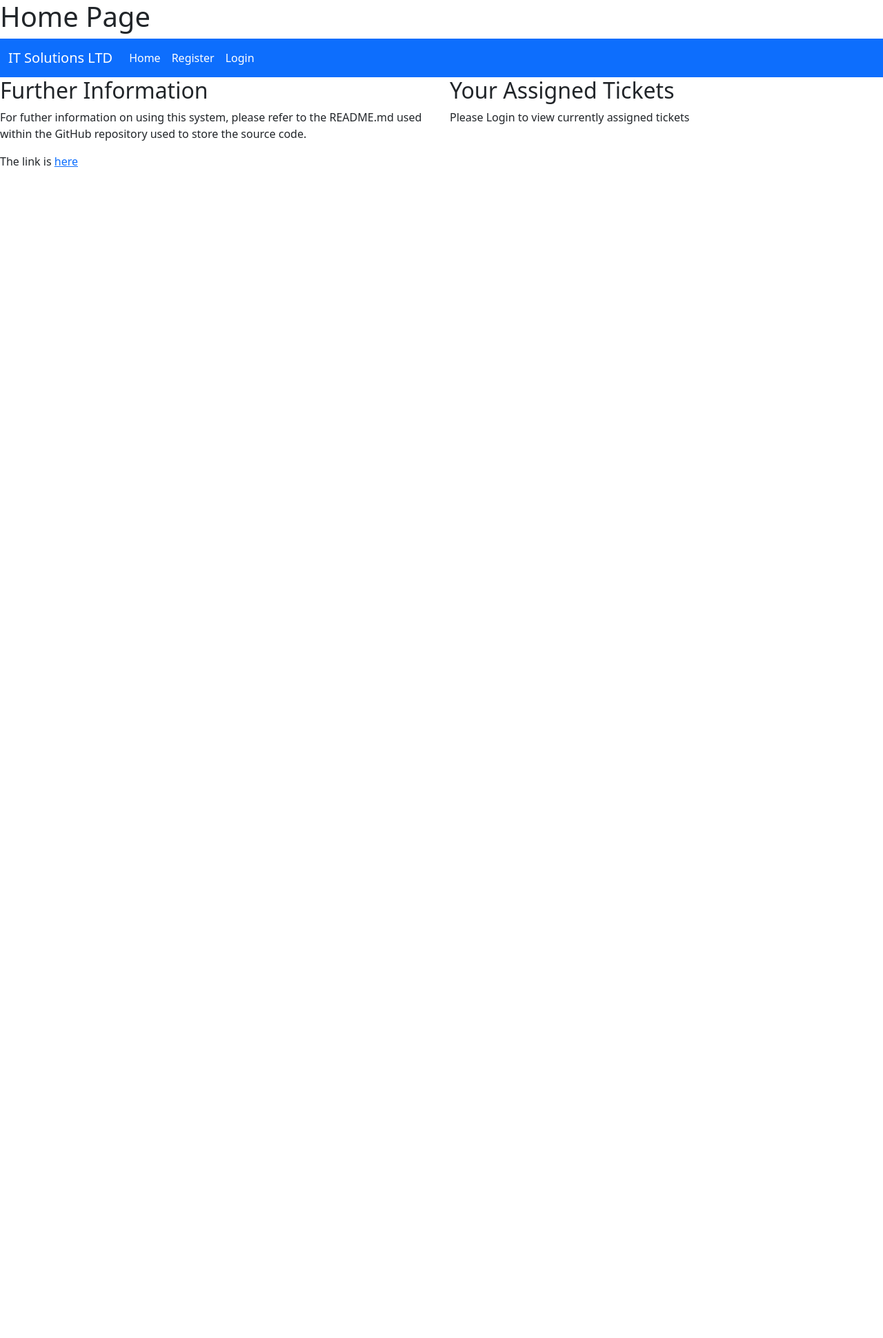
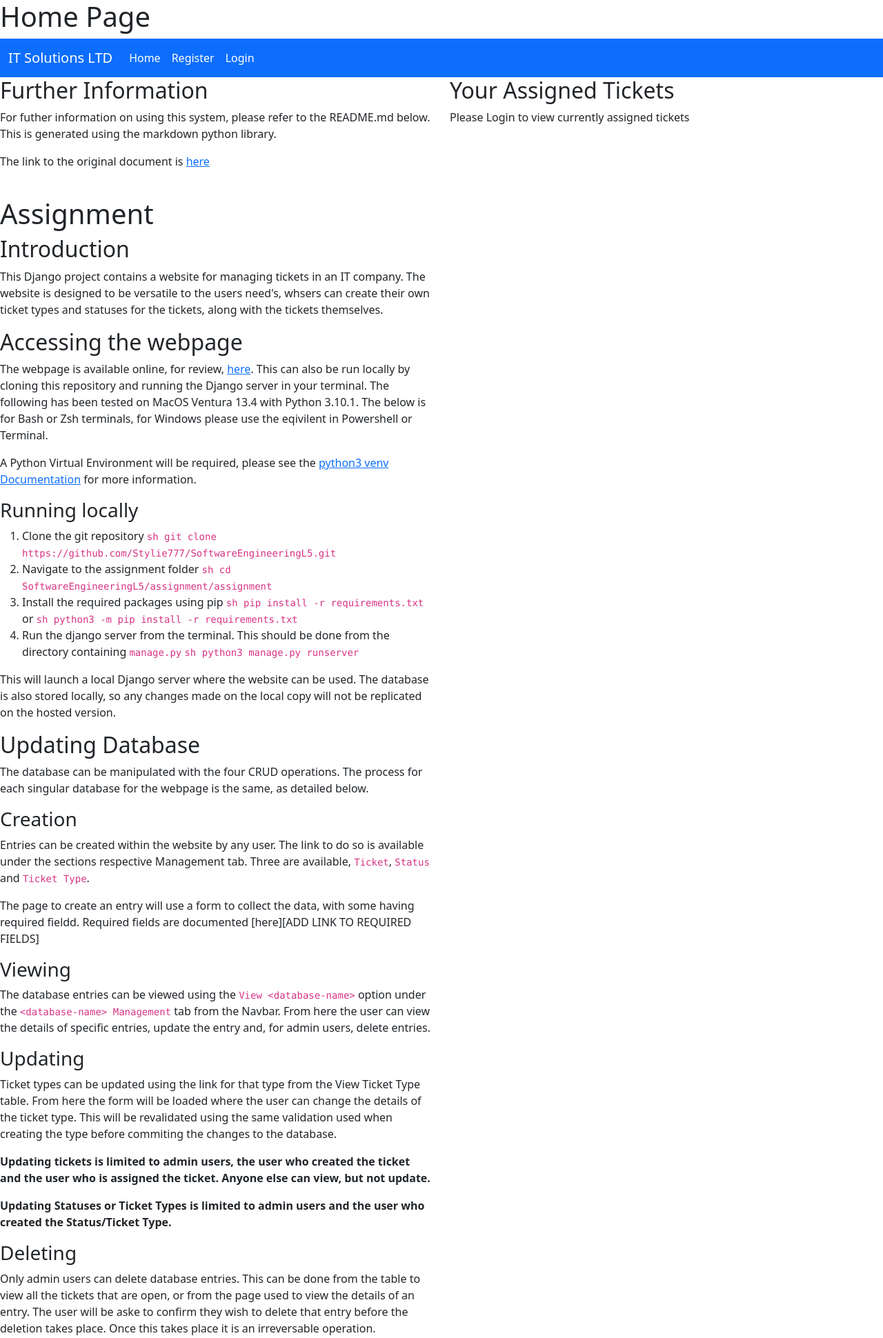
Before and after one commit to Stylie777/SoftwareEngineeringL5, a Django app: page / in a window 1280 px wide. Shown: the top 1940 px of the page at 69% size. Before the commit the page ends 242 px from the top, so only its background shows below. Run offline with Django 4.2, Linux system fonts and the light colour scheme.

Commit message:
readme: Enable README to be viewed from Home
This enables the README to be read within the Home page of the website. This uses the python library markdown to generate html within the README.md template, which is then shown on the home page. This may be moved to its own page in the future.

```diff
--- a/assignment/assignment/myapp/templates/myapp/home.html
+++ b/assignment/assignment/myapp/templates/myapp/home.html
@@ -9,8 +9,10 @@
         <div class="row">
             <div class="col-lg-6">
                 <h2>Further Information</h2>
-                <p>For futher information on using this system, please refer to the README.md used within the GitHub repository used to store the source code.<p/>
-                <p>The link is <a href="https://github.com/Stylie777/SoftwareEngineeringL5/blob/main/assignment/assignment/README.md">here</a></p>
+                <p>For futher information on using this system, please refer to the README.md below. This is generated using the markdown python library.<p/>
+                <p>The link to the original document is <a href="https://github.com/Stylie777/SoftwareEngineeringL5/blob/main/assignment/assignment/README.md">here</a></p>
+                <br>
+                {% include 'myapp/readme.html' %}
             </div>
             <div class="col-lg-6">
                 <h2>Your Assigned Tickets</h2>
--- /dev/null
+++ b/assignment/assignment/myapp/templates/myapp/readme.html
@@ -0,0 +1 @@
+{% comment %} This is intentionally blank, markdown within Pythonw will generate the HTML based off README.md {% endcomment %}
--- a/assignment/assignment/myapp/views.py
+++ b/assignment/assignment/myapp/views.py
@@ -6,6 +6,7 @@ from django.contrib.auth.forms import AuthenticationForm
 from django.contrib.auth.decorators import login_required, user_passes_test
 from .models import Ticket, Status, TicketType
 from django.contrib.auth.models import User
+import markdown
 
 
 def HomePage(request):
@@ -18,6 +19,9 @@ def HomePage(request):
     Returns:
         : Render of the webpage using the Django template
     """
+
+    markdown.markdownFromFile(input=r"README.md", output=r"myapp/templates/myapp/readme.html")
+
     if request.user.is_authenticated:
         tickets = Ticket.objects.filter(assignee=request.user.id)
 
```
